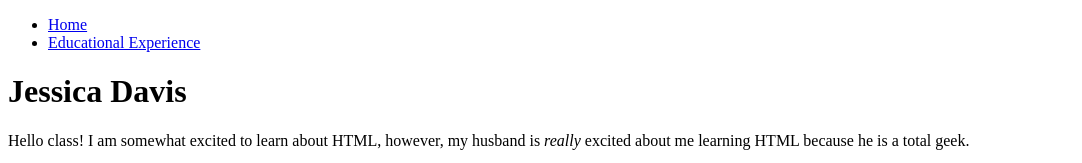
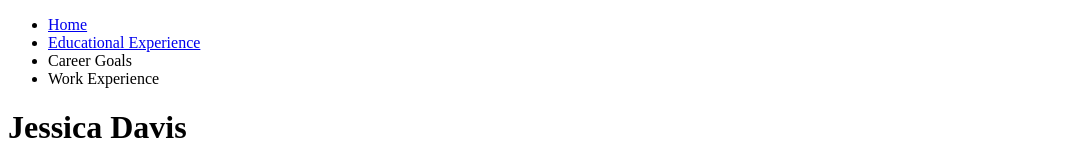
Before and after one commit to jessiebd/ENGH375, a plain HTML site: page index.html in a window 1280 px wide. Shown: the top 163 px of the page, without its empty margins (0-1082 px from the left). Drawn offline with Linux system fonts and the light colour scheme.

Commit message:
i fed up

```diff
--- a/index.html
+++ b/index.html
@@ -3,6 +3,8 @@
     <ul>
         <li><a href="https://jessiebd.github.io/ENGH375/">Home</a></li>
         <li><a href="https://jessiebd.github.io/ENGH375/education.html">Educational Experience</a></li>
+        <li><a href=></a>Career Goals</li>
+        <li><a href=></a>Work Experience</li>
     </ul>
 <body>
 <h1>Jessica Davis</h1>
```
